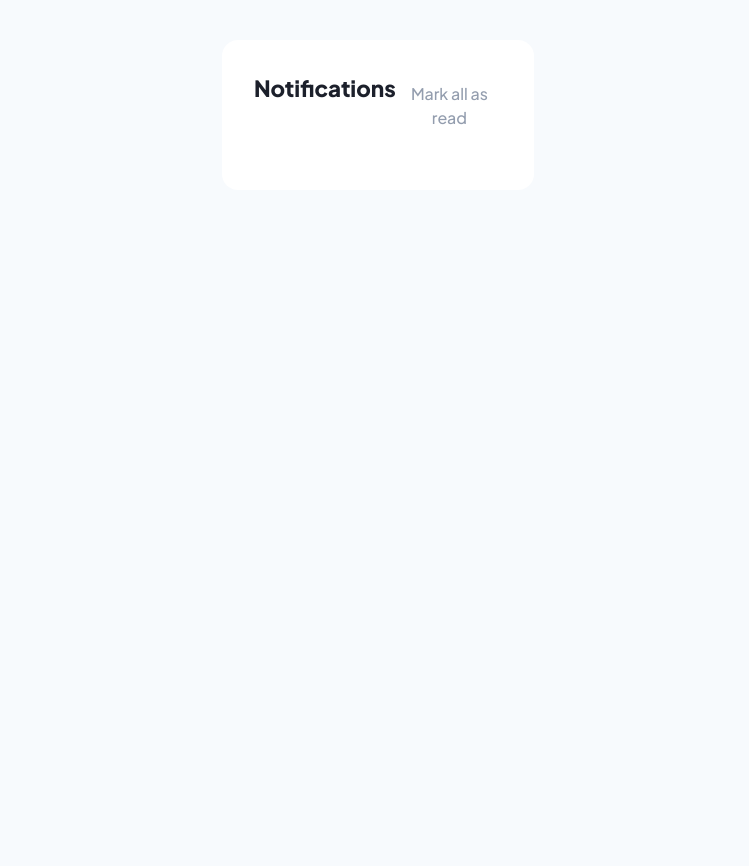
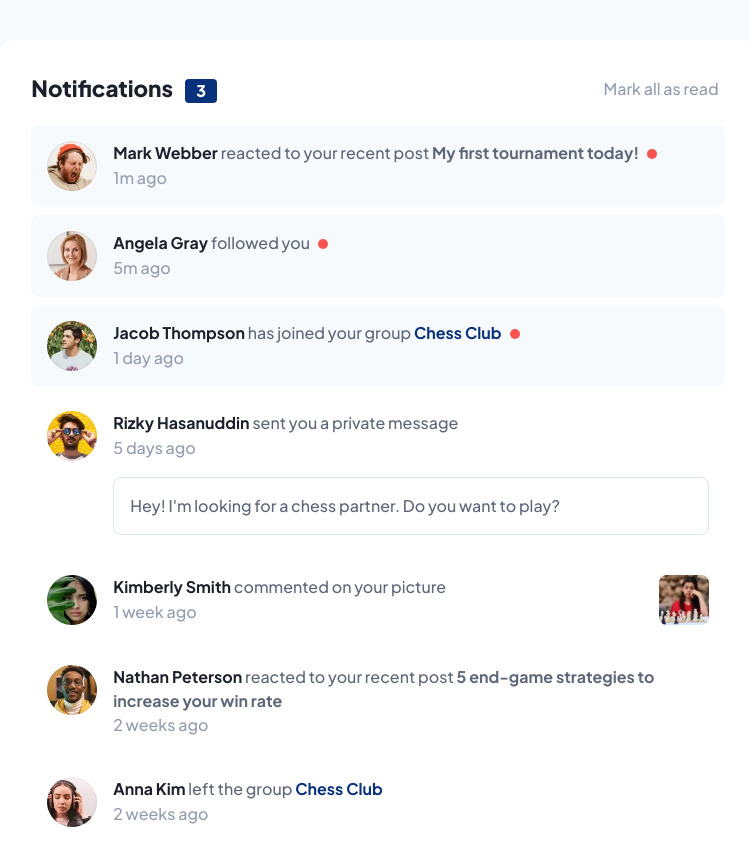
Before and after one commit to erictakman/notifications-page, a website: page index.html in a window 1280 px wide. Shown: the whole page, without its empty margins (262-1011 px from the left). Before the commit the page ends 800 px from the top, so only its background shows below. Drawn offline with Linux system fonts and the light colour scheme; no server answers.

Commit message:
Remove notifications.json and store data in a list of objects instead

```diff
--- a/index.html
+++ b/index.html
@@ -8,7 +8,8 @@
 	<link rel="stylesheet" href="./styles/reset.css">
 	<link rel="stylesheet" href="./styles/style.css">
 
-	<script src="./dist/index.js"></script>
+	<script src="./dist/index.js" defer></script>
+	<script src="./dist/NotificationData.js"></script>
 	<script src="./dist/Notification.js"></script>
 
   <title>Notifications page</title>
--- /dev/null
+++ b/src/NotificationData.ts
@@ -0,0 +1,62 @@
+const notificationData: INotification[] = [
+	{
+		"user": "#",
+		"userName": "Mark Webber",
+		"profileImage": "avatar-mark-webber.webp",
+		"content": "reacted to your recent post My first tournament today!",
+		"date": "1m ago",
+		"unread": true
+	},
+	{
+		"user": "#",
+		"userName": "Angela Gray",
+		"profileImage": "avatar-angela-gray.webp",
+		"content": "followed you",
+		"date": "5m ago",
+		"unread": true
+	},
+	{
+		"user": "#",
+		"userName": "Jacob Thompson",
+		"profileImage": "avatar-jacob-thompson.webp",
+		"content": "has joined your group Chess Club",
+		"date": "1 day ago",
+		"unread": true
+	},
+	{
+		"user": "#",
+		"userName": "Rizky Hasanuddin",
+		"profileImage": "avatar-rizky-hasanuddin.webp",
+		"content": "sent you a private message",
+		"date": "5 days ago",
+		"message": "Hey! I'm looking for a chess partner. Do you want to play?",
+		"unread": false
+	},
+	{
+		"user": "#",
+		"userName": "Kimberly Smith",
+		"profileImage": "avatar-kimberly-smith.webp",
+		"content": "commented on your picture",
+		"date": "1 week ago",
+		"image": "image-chess.webp",
+		"imageAlt": "Playing chess",
+		"imageUrl": "#",
+		"unread": false
+	},
+	{
+		"user": "#",
+		"userName": "Nathan Peterson",
+		"profileImage": "avatar-nathan-peterson.webp",
+		"content": "reacted to your recent post 5 end-game strategies to increase your win rate",
+		"date": "2 weeks ago",
+		"unread": false
+	},
+	{
+		"user": "#",
+		"userName": "Anna Kim",
+		"profileImage": "avatar-anna-kim.webp",
+		"content": "left the group Chess Club",
+		"date": "2 weeks ago",
+		"unread": false
+	}
+]
--- a/src/index.ts
+++ b/src/index.ts
@@ -1,13 +1,7 @@
 const notifications: NotificationElement[] = [];
 let unreadCounter: number = 0;
 
-const data = async () => {
-	return await fetch("https://api.github.com/repos/erictakman/notifications-page/assets/data/notifications.json")
-		.then((response) => response.json());
-}
-
-data().then((data: INotification[]) => {
-	data.forEach((notification: INotification) => {
+notificationData.forEach((notification: INotification) => {
 	notifications.push(new NotificationElement(
 		notification.user,
 		notification.userName,
@@ -42,5 +36,3 @@ data().then((data: INotification[]) => {
 		document.getElementById("unread-counter")!.style.display = "none";
 	});
 });
-
-});
```
Also changed, not shown: README.md, dist/NotificationData.js, dist/index.js. Lines whose indentation alone changed are shown as unchanged.
